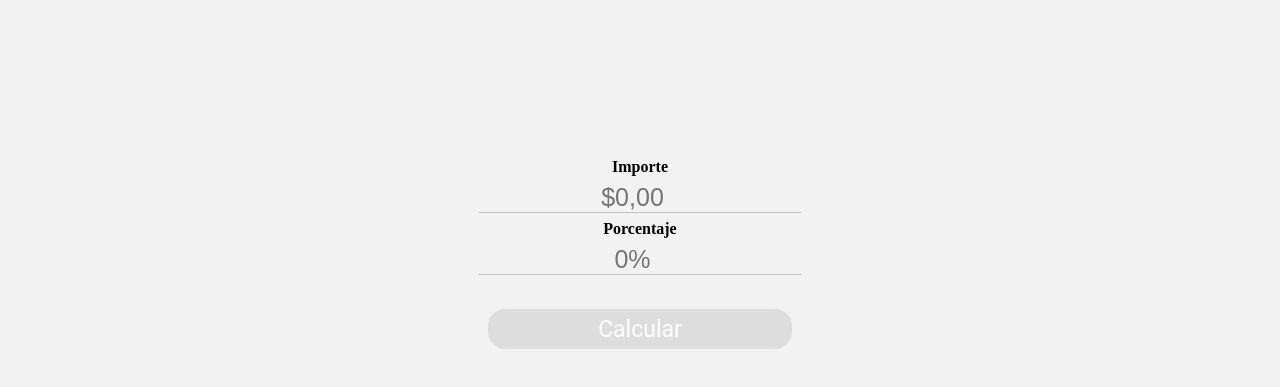
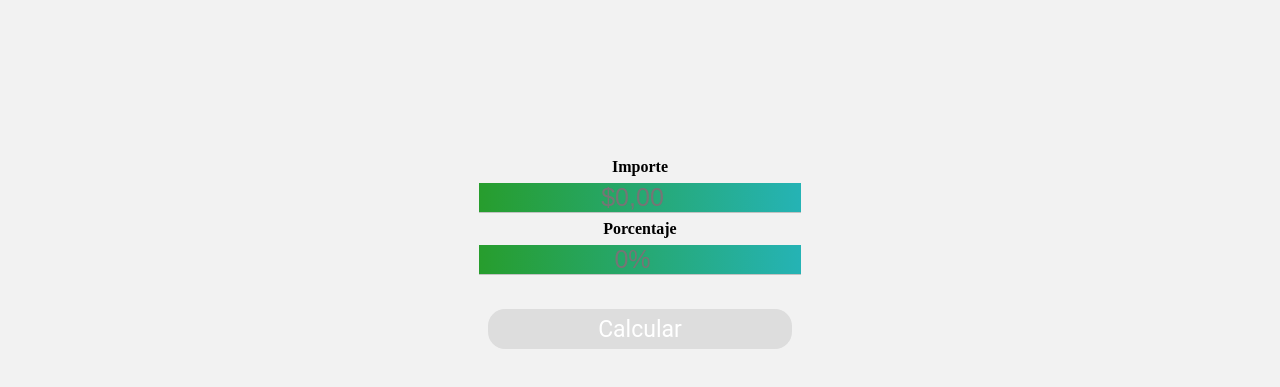
Before and after one commit to Rusolea/rusolea.github.io, a plain HTML site: page index.html in a window 1280 px wide. Shown: the part 89-476 px from the top of the page. Drawn offline with Linux system fonts and the light colour scheme.

```diff
--- a/style.css
+++ b/style.css
@@ -47,7 +47,7 @@ form label{
 }
 
 form input{
-    background-color: #F2F2F2;
+    background: transparent linear-gradient(270deg, #25B3B5 0%, #279D2D 100%) 0% 0% no-repeat padding-box;
     text-align: center;
     border:0; /* // remove default border */
     border-bottom:1px solid #C2C2C2; /* add only bottom border */
```
